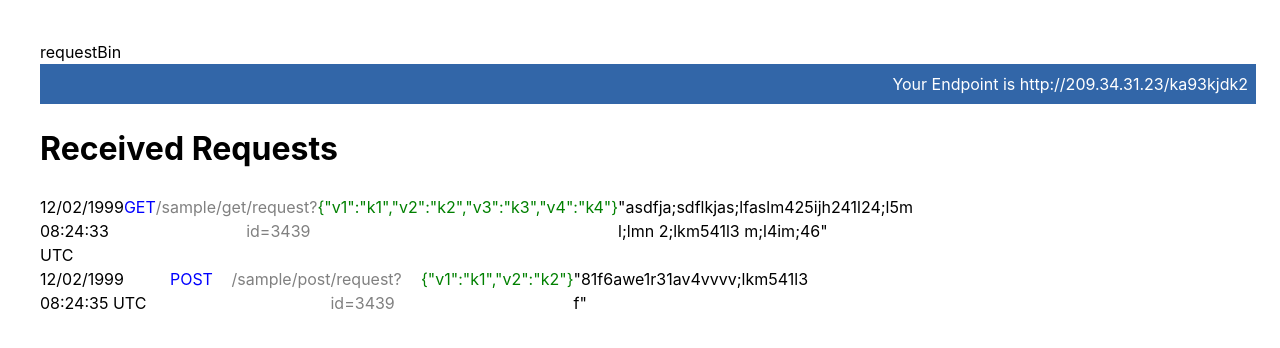
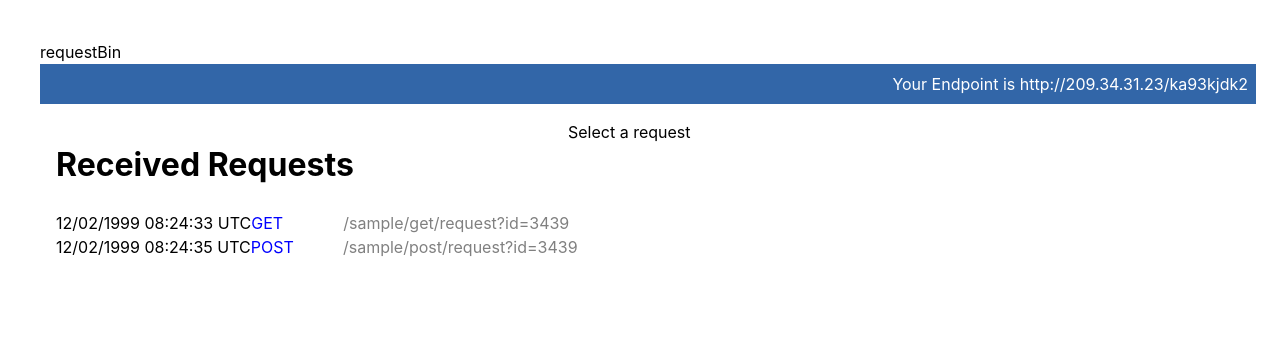
Before and after one commit to jjmchew/requestbin, a React (Vite) app in the folder front/: page / in a window 1280 px wide. Shown: the top 348 px of the page. Built offline with nearby package versions, Linux system fonts and the light colour scheme.

Commit message:
added DisplayRequests w/ onClick

```diff
--- a/front/src/App.tsx
+++ b/front/src/App.tsx
@@ -1,7 +1,7 @@
 // import { useState } from 'react'
 import './App.css'
 import TopBar from './components/TopBar.tsx';
-import RequestList from './components/RequestList.tsx';
+import DisplayRequests from './components/DisplayRequests.tsx';
 
 function App() {
 
@@ -13,7 +13,7 @@ function App() {
       method: 'GET',
       url: '/sample/get',
       path: '/request?id=3439',
-      headers: { v1: 'k1', v2: 'k2', v3: 'k3', v4: 'k4'},
+      headers: { v1: 'sup', v2: 'k2', v3: 'k3', v4: 'k4'},
       body: 'asdfja;sdflkjas;lfaslm425ijh241l24;l5m l;lmn 2;lkm541l3 m;l4im;46',
     },
     {
@@ -23,8 +23,8 @@ function App() {
       method: 'POST',
       url: '/sample/post',
       path: '/request?id=3439',
-      headers: { v1: 'k1', v2: 'k2'},
-      body: '81f6awe1r31av4vvvv;lkm541l3 f',
+      headers: { v1: 'AYYYYY', oooooo: 'ahhhhh'},
+      body: '81f6awe1r31av4we did itvvvv;lkm541l3 f',
     },
   ];
 
@@ -32,7 +32,7 @@ function App() {
     <>
       <div>requestBin</div>
       <TopBar url="http://209.34.31.23/ka93kjdk2" />
-      <RequestList data={sampleData} />
+      <DisplayRequests data={sampleData} />
     </>
   )
 }
--- a/front/src/components/DisplayRequests.tsx
+++ b/front/src/components/DisplayRequests.tsx
@@ -1,3 +1,4 @@
+import { useState } from 'react';
 import classes from './DisplayRequests.module.css';
 import RequestList from './RequestList.tsx';
 import RequestDetail from './RequestDetail.tsx';
@@ -7,11 +8,18 @@ interface DisplayRequestsProps {
 }
 
 const DisplayRequests = ({ data }: DisplayRequestsProps) => {
+  const [selected, setSelected] = useState<number | null>(null);
+
+  const handleClick = (e, id: number) => {
+    console.log('handleClick', id);
+    setSelected(id);
+  };
+
   return (
     <>
       <div className={classes.container}>
-        <RequestList data={data} />
-        <RequestDetail />
+        <RequestList data={data} handleClick={handleClick} />
+        <RequestDetail selectedId={selected} data={data} />
       </div>
     </>
   )
--- a/front/src/components/RequestDetail.tsx
+++ b/front/src/components/RequestDetail.tsx
@@ -1,13 +1,29 @@
 import classes from './RequestDetail.module.css';
 
 interface RequestDetailProps {
-
+  data: any[],
+  selectedId: number | null,
 }
 
-const RequestDetail = () => {
+const RequestDetail = ({ data, selectedId }: RequestDetailProps) => {
+  if (!selectedId) {
+    return (<div>Select a request</div>);
+  }
+
+  let display = data.filter(obj => obj.id == selectedId).map(obj => {
+    return (
+      <div key={obj.id}>
+        <div>{JSON.stringify(obj.headers)}</div>
+        <div>{obj.body}</div>
+      </div>
+    );
+  });
+
+
   return (
     <div>
       <h1>Request Detail</h1>
+      {display}
     </div>
   )
 };
--- a/front/src/components/RequestList.module.css
+++ b/front/src/components/RequestList.module.css
@@ -7,6 +7,7 @@
   flex-direction: row;
   width: 150%;
   align-items: baseline;
+  cursor: pointer;
 }
 
 .time {
--- a/front/src/components/RequestList.tsx
+++ b/front/src/components/RequestList.tsx
@@ -2,18 +2,17 @@ import classes from './RequestList.module.css';
 
 interface RequestListProps {
   data: any[],
+  handleClick: any,
 }
 
-const RequestList = ({ data }: RequestListProps) => {
+const RequestList = ({ data, handleClick }: RequestListProps) => {
   let display = data.map(obj => {
     return (
-      <div className={classes.rowWrap}>
-        <div className={classes.date}>{obj.date_received} {obj.time_received}</div>
-        <div className={classes.method}>{obj.method}</div>
+      <div key={obj.id} className={classes.rowWrap}>
+        <div onClick={(e) => handleClick(e, obj.id)} className={classes.date}>{obj.date_received} {obj.time_received}</div>
+        <div onClick={(e) => handleClick(e, obj.id)} className={classes.method}>{obj.method}</div>
         <div className={classes.path}>{obj.url}</div>
         <div className={classes.path}>{obj.path}</div>
-        <div className={classes.headers}>{JSON.stringify(obj.headers)}</div>
-        <div className={classes.body}>{JSON.stringify(obj.body)}</div>
       </div>
     );
   });
@@ -29,3 +28,7 @@ const RequestList = ({ data }: RequestListProps) => {
 };
 
 export default RequestList;
+
+
+// <div className={classes.headers}>{JSON.stringify(obj.headers)}</div>
+// <div className={classes.body}>{JSON.stringify(obj.body)}</div>
```
